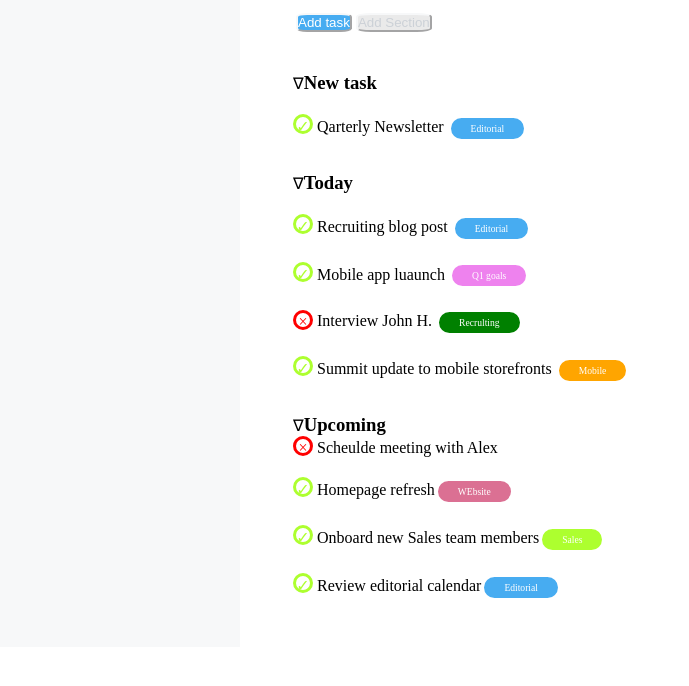
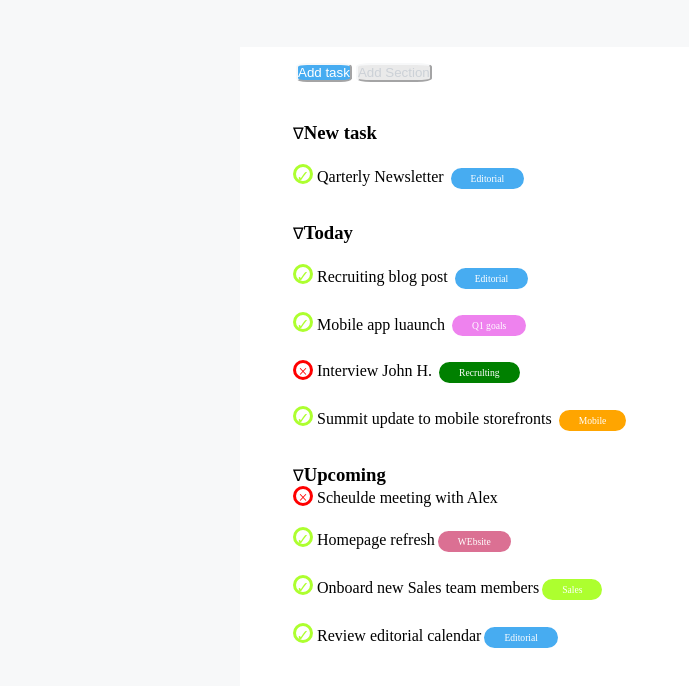
Before and after one commit to Matteo0421/html-css-toboolist, a plain HTML site: page index.html in a window 1280 px wide. Shown: the part 68-754 px from the top of the page, without its empty margins (0-689 px from the left). Drawn offline with Linux system fonts and the light colour scheme.

Commit message:
[fix]problem

```diff
--- a/assets/style.css/main.css
+++ b/assets/style.css/main.css
@@ -69,6 +69,8 @@ header img{
 
 main{
   background-color: #F7F8F9;
+  padding-top:50px ;
+  padding-bottom: 50px;
 
 }
 
```
